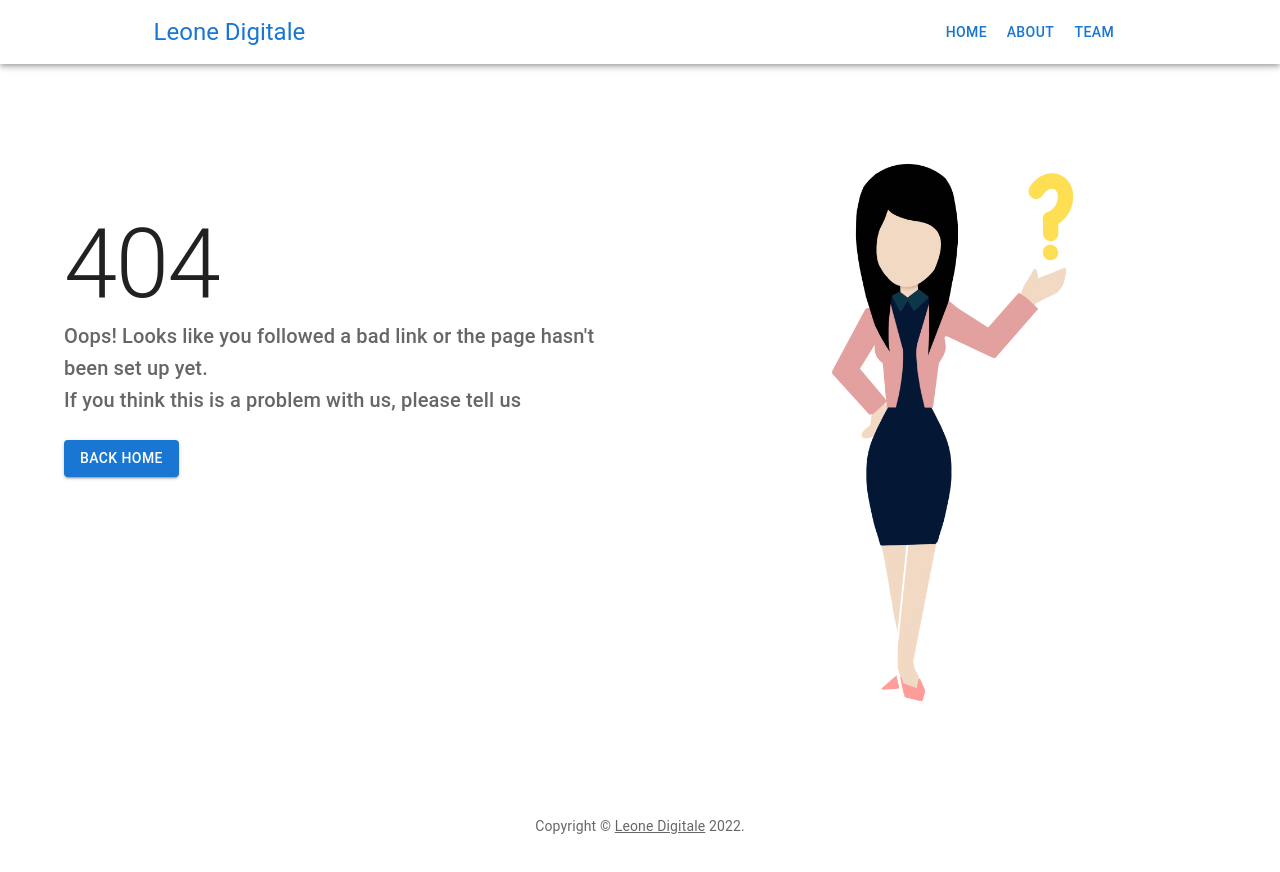
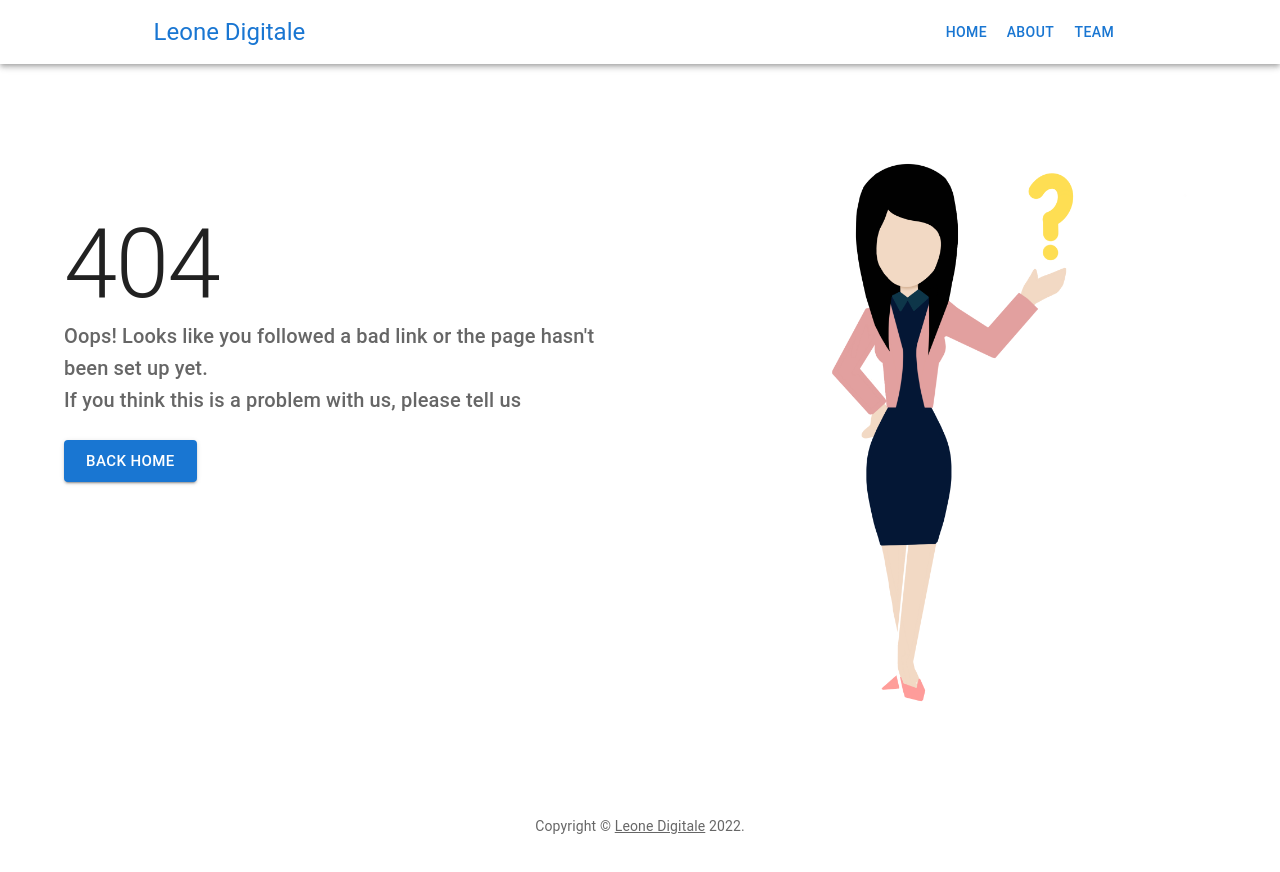
Before and after one commit to jpzambranoleon/static-website-mui, a React (Create React App) app: page /not-found in a window 1280 px wide. Shown: the top 872 px of the page. Built offline with nearby package versions, Linux system fonts and the light colour scheme; the HTML template or start-up script is replaced by a standard one.

Commit message:
updated Content.jsx

```diff
--- a/src/pages/error404/components/Content.jsx
+++ b/src/pages/error404/components/Content.jsx
@@ -36,7 +36,7 @@ const Content = () => {
                         >
                             If you think this is a problem with us, please tell us
                         </Typography>
-                    <Button variant="contained" sx={{ mt: 1 }}>
+                        <Button variant="contained" size="large" sx={{ mt: 1 }}>
                             Back home
                         </Button>
                     </Box>
```
Lines whose indentation alone changed are shown as unchanged.
